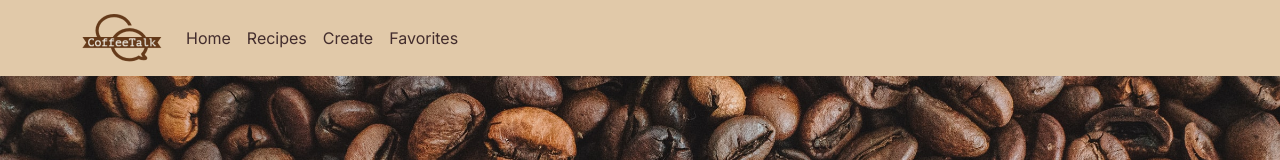
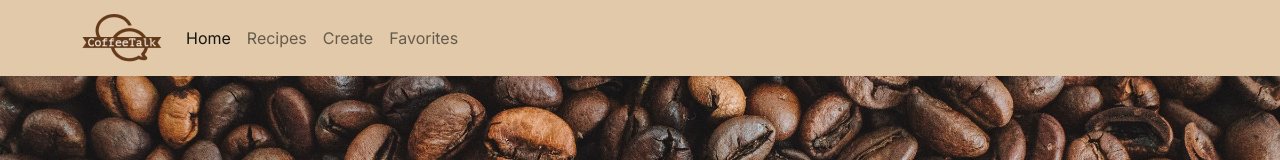
Before and after one commit to e0026557/tgc-18-project-2, a React (Create React App) app: page / in a window 1280 px wide. Shown: the top 160 px of the page. Built offline with nearby package versions, Linux system fonts and the light colour scheme.

Commit message:
Converted navbar in Main.js to component Navigation.js and implemented setActivePage function

```diff
--- a/src/main/Main.js
+++ b/src/main/Main.js
@@ -1,27 +1,33 @@
 import React from 'react';
-import {Nav, Navbar, Container} from 'react-bootstrap';
+import Navigation from './Navigation';
 
-export default function Main() {
-	return (
-		<React.Fragment>
-			<Navbar className='navbar' fixed="top" bg='light' expand='lg'>
-				<Container>
-					<Navbar.Brand href='#home'>
-						<img className='logo-img' src={require('./../assets/images/coffeetalk.png')} alt="CoffeeTalk Logo" />
-					</Navbar.Brand>
-					<Navbar.Toggle aria-controls='basic-navbar-nav' />
-					<Navbar.Collapse id='basic-navbar-nav'>
-						<Nav className='me-auto'>
-							<Nav.Link className='navbar-link' href='#home'>Home</Nav.Link>
-							<Nav.Link className='navbar-link' href='#recipes'>Recipes</Nav.Link>
-							<Nav.Link className='navbar-link' href='#create'>Create</Nav.Link>
-							<Nav.Link className='navbar-link' href='#favorites'>Favorites</Nav.Link>
-						</Nav>
-					</Navbar.Collapse>
-				</Container>
-			</Navbar>
+// import { Nav, Navbar, Container } from 'react-bootstrap';
 
-      <div className='section-hero'></div>
-		</React.Fragment>
-	);
+export default class Main extends React.Component {
+	state = {
+		activePage: 'home' // 'home', 'recipes', 'create', and 'favorites'
+	};
+
+	// --- Functions ---
+	setActivePage = (page) => {
+		this.setState({
+			activePage: page
+		});
+	};
+
+	render() {
+		return (
+			<React.Fragment>
+				{/* Navbar */}
+				<Navigation activePage={this.state.activePage} setActivePage={this.setActivePage} />
+
+				{/* Hero Section */}
+				<div className='section-hero'></div>
+
+				{/* Latest 3 Recipes */}
+
+				{/* Top 3 Recipes */}
+			</React.Fragment>
+		);
+	}
 }
--- /dev/null
+++ b/src/main/Navigation.js
@@ -0,0 +1,52 @@
+import React from 'react';
+import { Nav, Navbar, Container } from 'react-bootstrap';
+
+export default function Navigation(props) {
+  return (
+    <Navbar className='navbar' fixed='top' bg='light' expand='lg'>
+      <Container>
+        <Navbar.Brand href='#home'>
+          <img
+            className='logo-img'
+            src={require('./../assets/images/logo/coffeetalk.png')}
+            alt='CoffeeTalk Logo'
+          />
+        </Navbar.Brand>
+        <Navbar.Toggle aria-controls='basic-navbar-nav' />
+        <Navbar.Collapse id='basic-navbar-nav'>
+          <Nav className='me-auto'>
+            <Nav.Link className={props.activePage === 'home' ? 'active' : ''} href='#home' onClick={() => {
+              props.setActivePage('home')
+            }}>
+              Home
+            </Nav.Link>
+            <Nav.Link
+              className={props.activePage === 'recipes' ? 'active' : ''}
+              href='#recipes' onClick={() => {
+                props.setActivePage('recipes')
+              }}
+            >
+              Recipes
+            </Nav.Link>
+            <Nav.Link
+              className={props.activePage === 'create' ? 'active' : ''}
+              href='#create' onClick={() => {
+                props.setActivePage('create')
+              }}
+            >
+              Create
+            </Nav.Link>
+            <Nav.Link
+              className={props.activePage === 'favorites' ? 'active' : ''}
+              href='#favorites' onClick={() => {
+                props.setActivePage('favorites')
+              }}
+            >
+              Favorites
+            </Nav.Link>
+          </Nav>
+        </Navbar.Collapse>
+      </Container>
+    </Navbar>
+  )
+}
```
